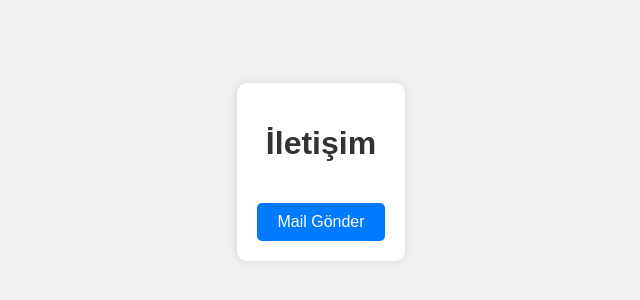
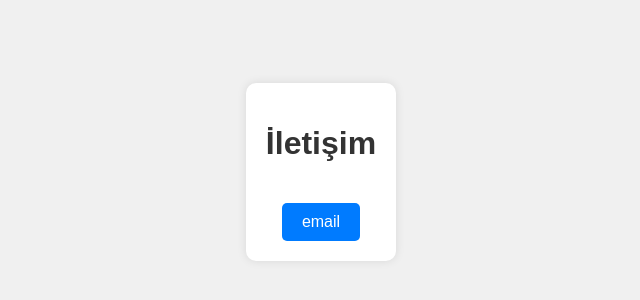
Before and after one commit to g3han/weblink, a plain HTML site: page index.html in a window 1280 px wide. Shown: the part 228-528 px from the top of the page, without its empty margins (319-959 px from the left). Drawn offline with Linux system fonts and the light colour scheme.

Commit message:
Update index.html
changing mail address

```diff
--- a/index.html
+++ b/index.html
@@ -40,7 +40,7 @@
 <body>
     <div class="container">
         <h1>İletişim</h1>
-        <a href="mailto:guchancelik@gmail.com">Mail Gönder</a>
+        <a href="mailto:text@gnode.co">email</a>
     </div>
 </body>
 </html>
```
